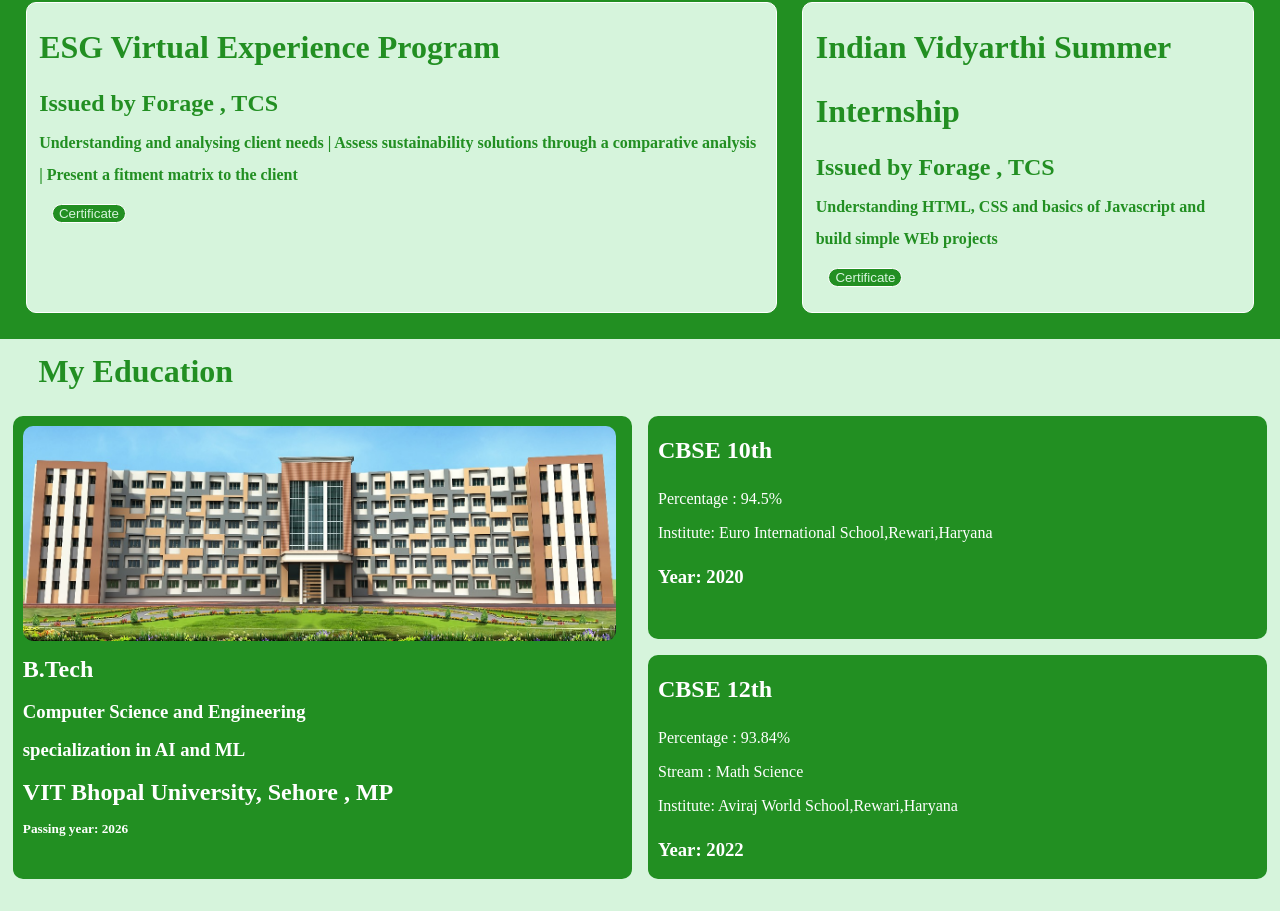
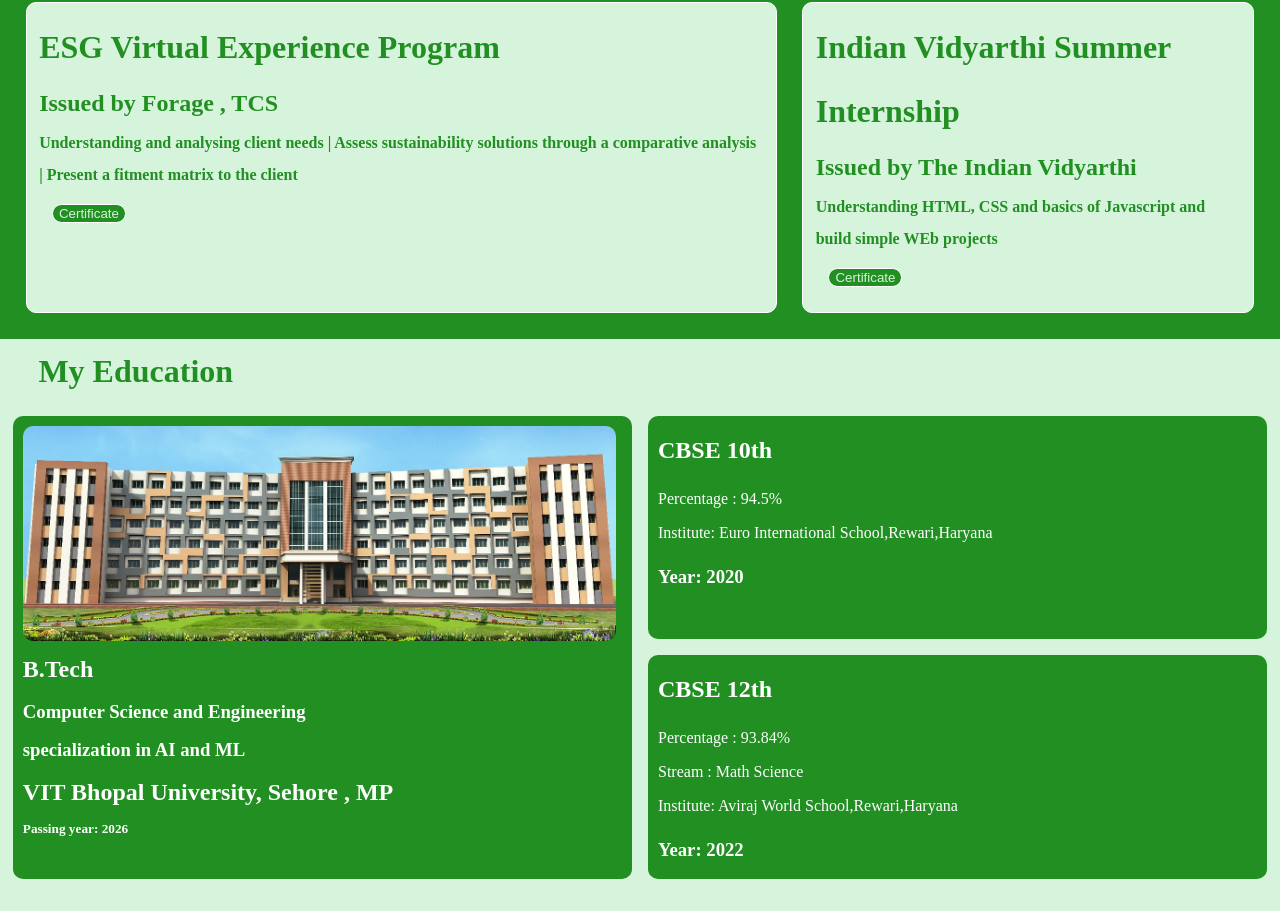
Before and after one commit to Asthanaji05/Asthanaji, a plain HTML site: page index.html in a window 1280 px wide. Shown: the part 907-1818 px from the top of the page. Drawn offline with nearby package versions, Linux system fonts and the light colour scheme; a web font is replaced by a local one.

Commit message:
Update index.html

```diff
--- a/index.html
+++ b/index.html
@@ -87,7 +87,7 @@
         </div>
         <div class="intern">
             <h1>Indian Vidyarthi Summer Internship</h1>
-            <h2>Issued by Forage , TCS</h2>
+            <h2>Issued by The Indian Vidyarthi</h2>
             <h4> Understanding HTML, CSS and basics of Javascript and build simple WEb projects</h4>
             <button class="int" onclick="window. open('tiv.pdf')"> Certificate </button>
         </div>
```
